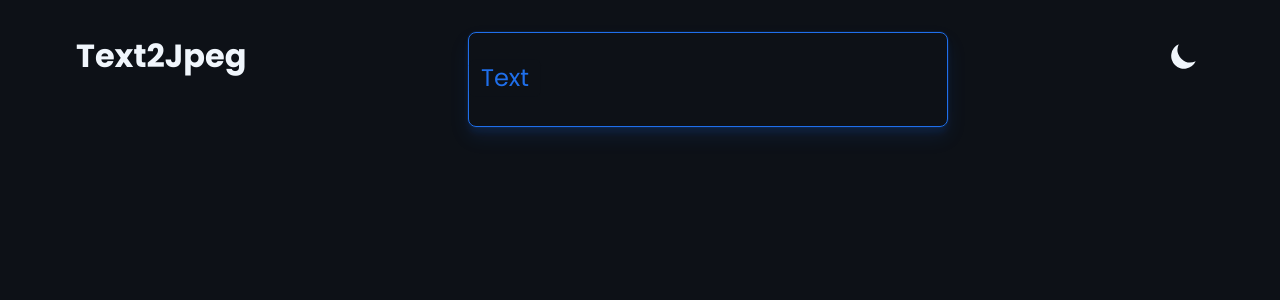
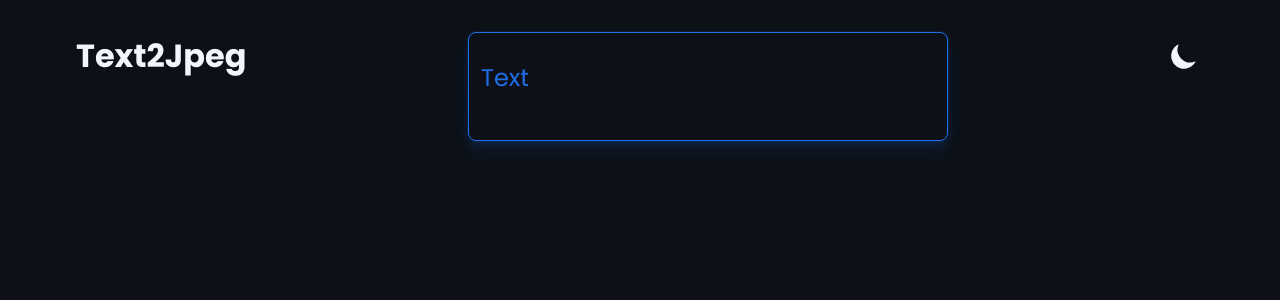
Before and after one commit to itsme-Subid/Text2Jpeg, a React (Create React App) app: page / in a window 1280 px wide. Shown: the top 300 px of the page. Built offline with nearby package versions, Linux system fonts and the light colour scheme.

Commit message:
Fixes `textarea`

```diff
--- a/src/components/Header/Header.css
+++ b/src/components/Header/Header.css
@@ -92,15 +92,15 @@
   border: none;
   outline: none;
   resize: none;
-  background: transparent;
+  background: var(--dark-color);
   font-size: 1.25rem;
   color: inherit;
-  font-family: "Montserrat", sans-serif;
   caret-color: rgb(var(--light-color));
 }
 
 .light .text textarea {
   caret-color: rgb(var(--dark-color));
+  background: var(--light-color);
 }
 
 .text span {
--- a/src/components/Header/Header.jsx
+++ b/src/components/Header/Header.jsx
@@ -6,6 +6,8 @@
     let body = document.body;
     body.classList.toggle("light");
   };
+  let spanStyle =
+    text !== "" ? { transform: "translateY(0)", scale: "1", opacity: "1" } : {};
   return (
     <header>
       <div className="wrapper">
@@ -29,7 +31,7 @@
                   setText(event.target.value);
                 }}
               ></textarea>
-              <span>Text</span>
+              <span style={spanStyle}>Text</span>
             </label>
           </div>
         </div>
```
